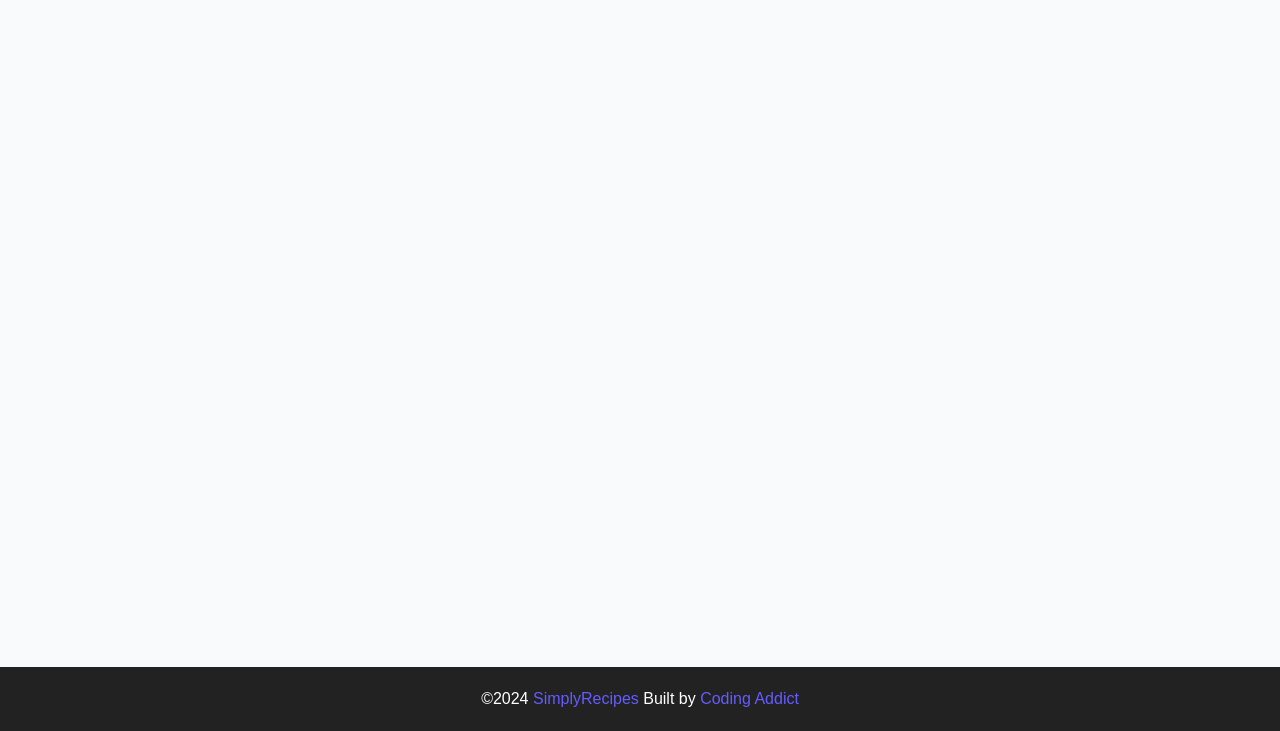
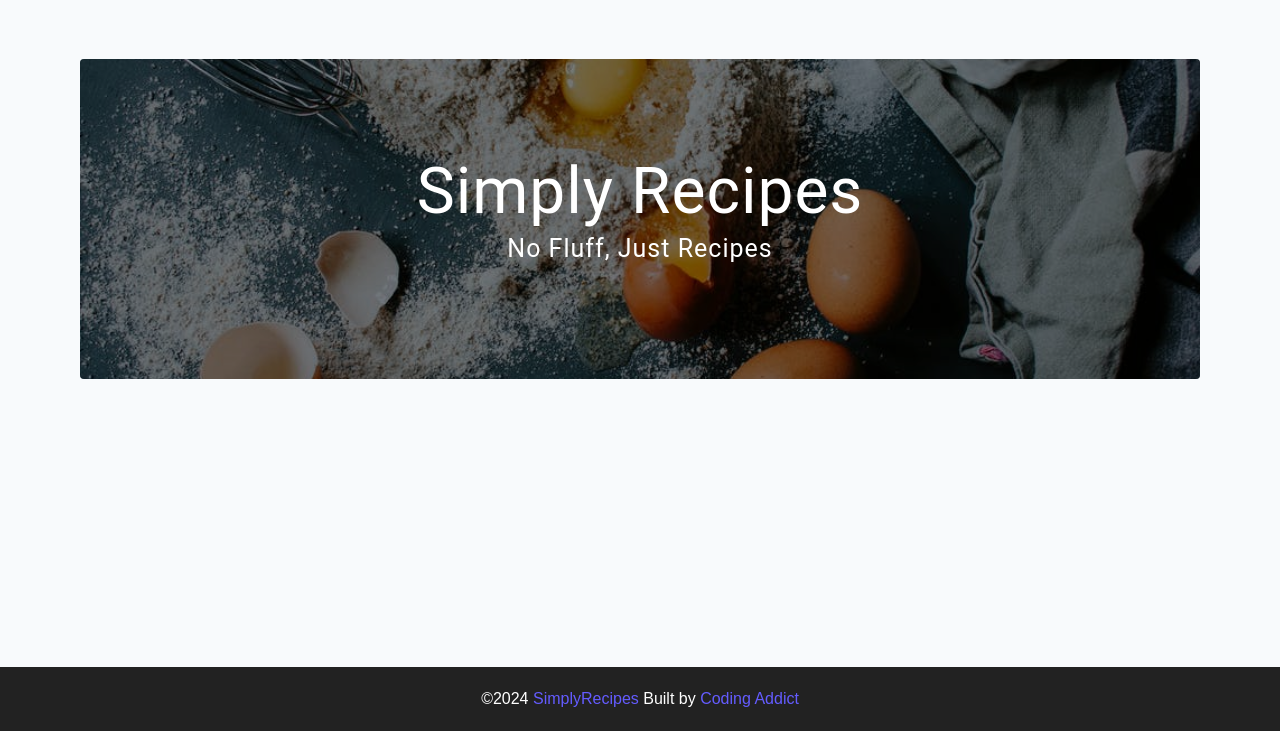
Before and after one commit to sjeevankumar/simply-recipes, a plain HTML site: page index.html in a window 1280 px wide. Shown: the part 69-800 px from the top of the page. Drawn offline with Linux system fonts and the light colour scheme.

Commit message:
feat:add hero section

```diff
--- a/css/main.css
+++ b/css/main.css
@@ -382,5 +382,40 @@ Footer
 }
 /*
 ===============
+Hero
 ===============
 */
+
+.hero{
+  height: 40vh;
+  background: url(../assets/main.jpeg) center/cover no-repeat;
+  margin-bottom: 2rem;
+  border-radius: var(--borderRadius);
+  position: relative;
+}
+.hero-container{
+  position: absolute;
+  width: 100%;
+  height: 100%;
+  top: 0;
+  left: 0;
+  background: rgba(0, 0, 0, 0.4);
+  border-radius: var(--borderRadius);
+  display: flex;
+  justify-content: center;
+  align-items: center;
+}
+.hero-text{
+  text-align: center;
+  color: var(--white);
+}
+@media screen and (min-width:768px){
+  .hero-text h1{
+    font-size: 4rem;
+    margin-bottom: 0;
+  }
+}
+/*
+===============
+===============
+*/
--- a/index.html
+++ b/index.html
@@ -43,7 +43,17 @@
     </nav>
     <!-- end of nav -->
     <!-- main -->
-    <main class="page"></main>
+    <main class="page">
+      <!-- header -->
+      <header class="hero">
+        <div class="hero-container">
+          <div class="hero-text">
+            <h1>simply recipes</h1>
+            <h4>no fluff, just recipes</h4>
+          </div>
+        </div>
+      </header>
+    </main>
     <!-- end of main -->
     <!-- footer -->
     <footer class="page-footer">
```
